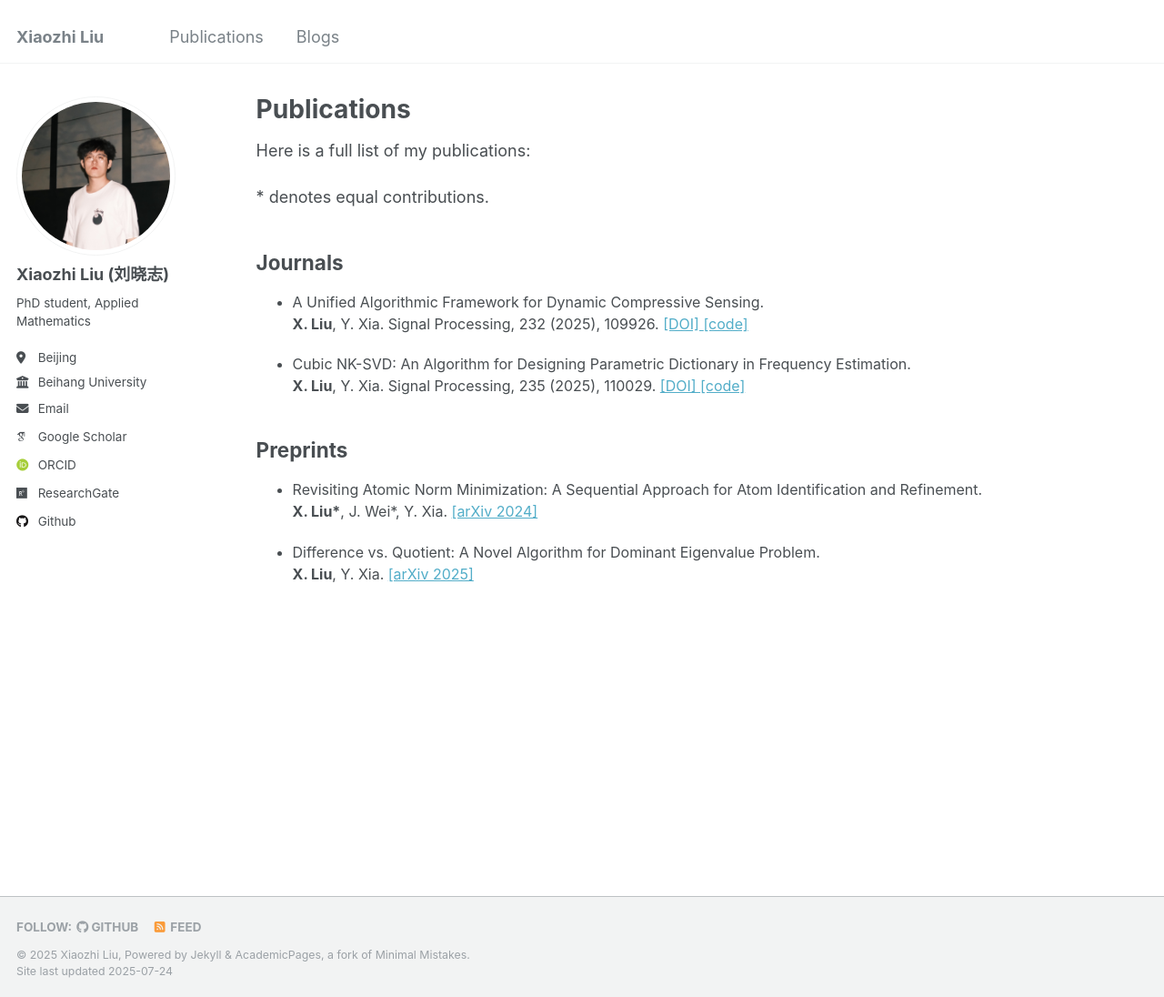
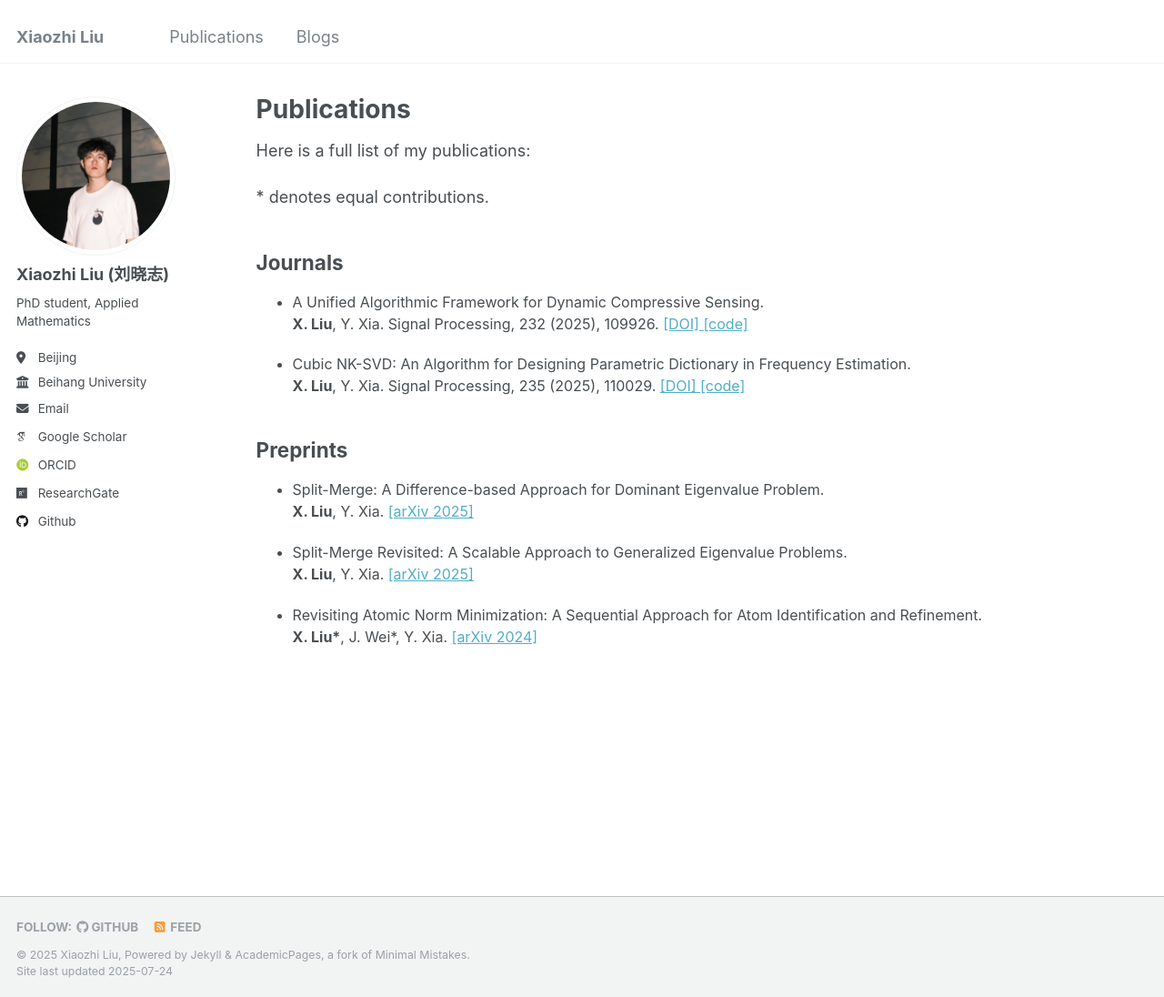
Before and after one commit to xzliu-opt/xzliu-opt.github.io, a Jekyll site: the page built from _pages/publications.md, in a window 1280 px wide and 1096 px high. Shown: the whole window at 91% size. Built offline with Jekyll 4.4.1, drawn with Linux system fonts in a browser that asks for light colours; some web fonts are replaced.

Commit message:
Update publications.md

```diff
--- a/_pages/publications.md
+++ b/_pages/publications.md
@@ -24,11 +24,14 @@
 <h2> Preprints </h2>
 <ul>
 <font size="3">
+<li><p> Split-Merge: A Difference-based Approach for Dominant Eigenvalue Problem. <br />
+ <b>X. Liu</b>, Y. Xia. <a href="https://arxiv.org/abs/2501.15131">[arXiv 2025]  </a>
+</p></li>
+<li><p> Split-Merge Revisited: A Scalable Approach to Generalized Eigenvalue Problems. <br />
+ <b>X. Liu</b>, Y. Xia. <a href="https://arxiv.org/abs/2501.15131">[arXiv 2025]  </a>
+</p></li>
 <li><p> Revisiting Atomic Norm Minimization: A Sequential Approach for Atom Identification and Refinement. <br />
  <b>X. Liu*</b>, J. Wei*, Y. Xia. <a href="https://arxiv.org/abs/2411.08459">[arXiv 2024]  </a>
- </p></li>
-<li><p> Difference vs. Quotient: A Novel Algorithm for Dominant Eigenvalue Problem. <br />
- <b>X. Liu</b>, Y. Xia. <a href="https://arxiv.org/abs/2501.15131">[arXiv 2025]  </a>
- </p></li>
+</p></li>
 </font>
 </ul>
```
